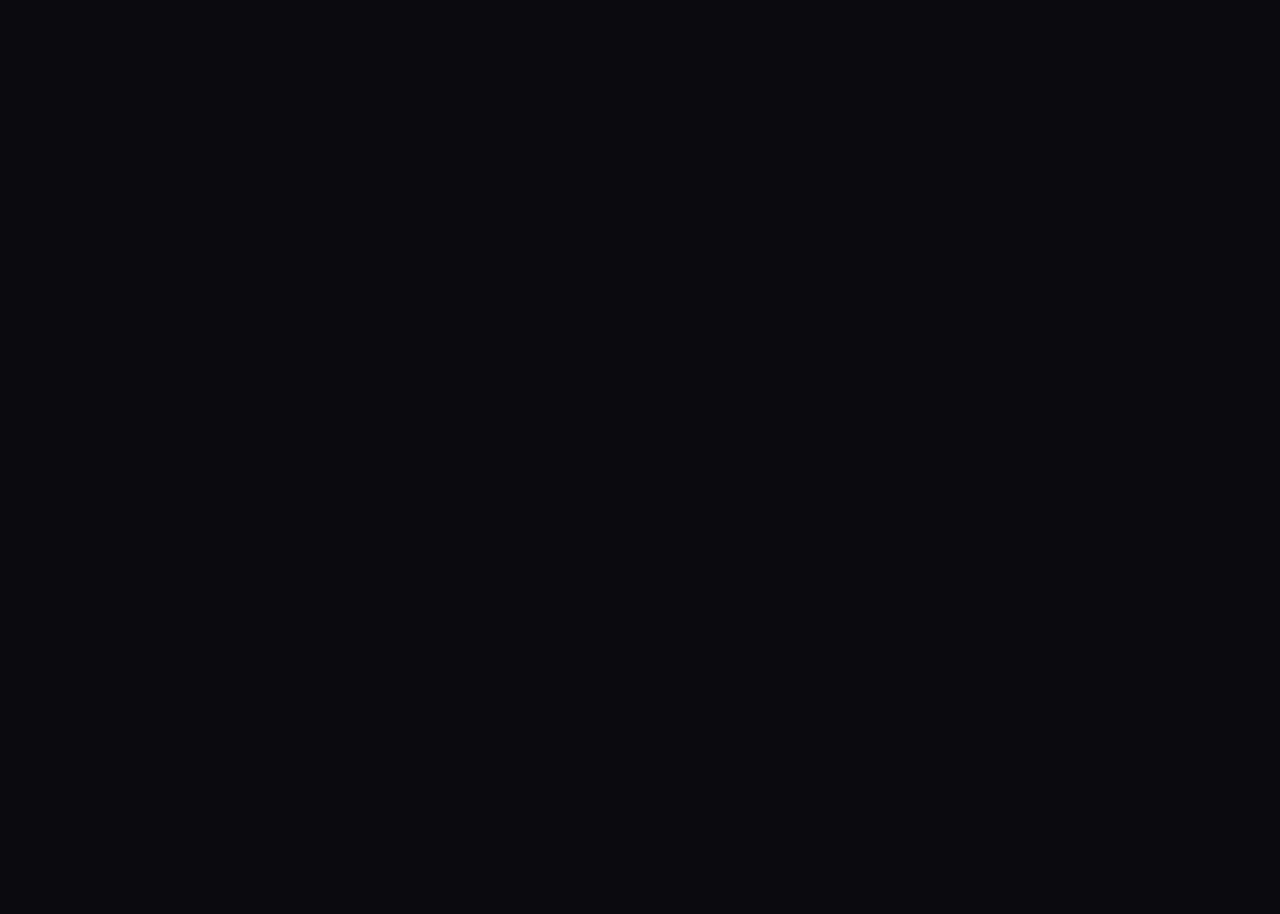
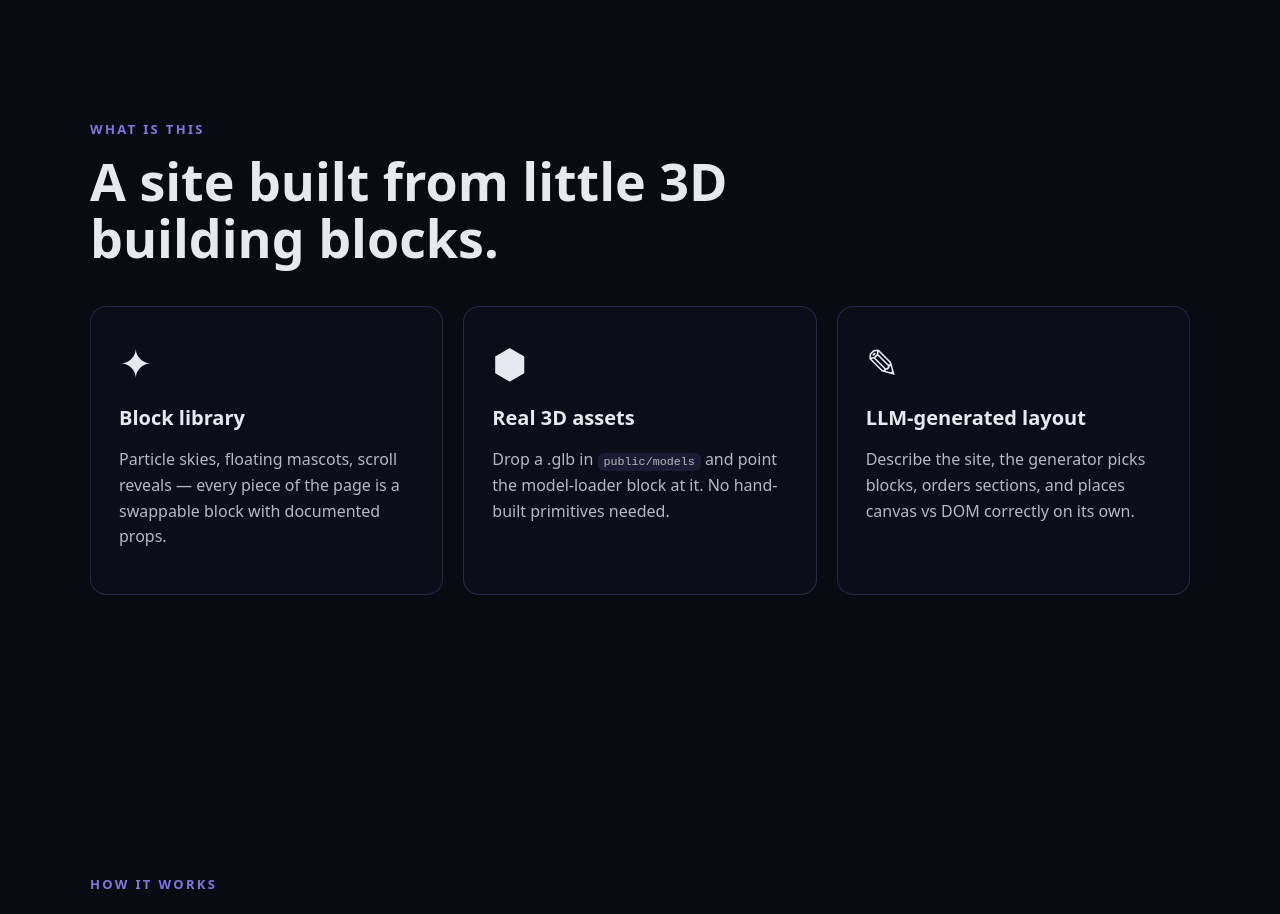
Before and after one commit to Jjjewell1/jj.jewellcore.com, a React (Vite) app: page / in a window 1280 px wide. Shown: the part 820-1734 px from the top of the page. Before the commit the page ends 800 px from the top, so only its background shows below. Built offline with nearby package versions, Linux system fonts and the light colour scheme.

Commit message:
Add scrollable features content below particle hero

```diff
--- a/generated/App.jsx
+++ b/generated/App.jsx
@@ -1,21 +1,149 @@
 // AUTO-GENERATED by generator/generate.mjs — prompt was:
-// "a hero with ambient particles and a floating mascot sphere"
+// "a hero with ambient particles and a floating mascot, then a features
+// section people scroll down to"
 import { Canvas } from "@react-three/fiber";
 import ParticleBackground from "../src/blocks/particle-background/ParticleBackground.jsx";
 import FloatingIcon from "../src/blocks/floating-icon/FloatingIcon.jsx";
 import ScrollRevealSection from "../src/blocks/scroll-reveal-section/ScrollRevealSection.jsx";
 
+const S = {
+  section: {
+    width: "100%",
+    maxWidth: "1100px",
+    margin: "0 auto",
+    padding: "140px 24px",
+  },
+  eyebrow: {
+    fontSize: "13px",
+    letterSpacing: "0.18em",
+    textTransform: "uppercase",
+    color: "#7f77dd",
+    fontWeight: 600,
+  },
+  h2: {
+    fontSize: "clamp(30px, 5vw, 52px)",
+    fontWeight: 700,
+    margin: "14px 0 40px",
+    lineHeight: 1.1,
+  },
+  grid: {
+    display: "grid",
+    gridTemplateColumns: "repeat(auto-fit, minmax(260px, 1fr))",
+    gap: "20px",
+  },
+  card: {
+    background: "rgba(16,16,28,0.72)",
+    border: "1px solid rgba(127,119,221,0.25)",
+    borderRadius: "16px",
+    padding: "28px",
+    backdropFilter: "blur(10px)",
+    transition: "transform .25s ease, border-color .25s ease",
+  },
+  code: {
+    background: "rgba(127,119,221,0.18)",
+    padding: "2px 6px",
+    borderRadius: "6px",
+    fontSize: "0.9em",
+  },
+};
+
+// Content lives behind a solid/bordered panel so it stays readable over
+// the fixed particle canvas. Sections are taller than the viewport so
+// the page scrolls below the hero.
 export default function App() {
   return (
     <>
       <div style={{ width: "100vw", height: "100vh", position: "fixed", inset: 0, zIndex: 0 }}>
         <Canvas camera={{ position: [0, 0, 6] }}>
-      <ParticleBackground  />
-      <FloatingIcon rimColor={"#7f77dd"} />
+          <ParticleBackground />
+          <FloatingIcon rimColor={"#7f77dd"} />
         </Canvas>
       </div>
       <div style={{ position: "relative", zIndex: 1 }}>
-      <ScrollRevealSection direction={"up"} />
+        <main
+          style={{
+            minHeight: "180vh",
+            paddingTop: "100vh",
+            background:
+              "linear-gradient(180deg, rgba(10,10,18,0) 0%, rgba(10,10,18,0.92) 26%, #0a0a12 38%)",
+            color: "#e8e8f0",
+            fontFamily: "system-ui, -apple-system, Segoe UI, Roboto, sans-serif",
+          }}
+        >
+          <ScrollRevealSection>
+            <section style={S.section}>
+              <div style={S.eyebrow}>What is this</div>
+              <h2 style={S.h2}>
+                A site built from little 3D
+                <br />
+                building blocks.
+              </h2>
+              <div style={S.grid}>
+                <div style={S.card}>
+                  <div style={{ fontSize: "40px" }}>✦</div>
+                  <h3 style={{ fontSize: "20px", margin: "14px 0 8px" }}>Block library</h3>
+                  <p style={{ opacity: 0.78, lineHeight: 1.6 }}>
+                    Particle skies, floating mascots, scroll reveals — every piece of the page is a
+                    swappable block with documented props.
+                  </p>
+                </div>
+                <div style={S.card}>
+                  <div style={{ fontSize: "40px" }}>⬢</div>
+                  <h3 style={{ fontSize: "20px", margin: "14px 0 8px" }}>Real 3D assets</h3>
+                  <p style={{ opacity: 0.78, lineHeight: 1.6 }}>
+                    Drop a .glb in <code style={S.code}>public/models</code> and point the model-loader
+                    block at it. No hand-built primitives needed.
+                  </p>
+                </div>
+                <div style={S.card}>
+                  <div style={{ fontSize: "40px" }}>✎</div>
+                  <h3 style={{ fontSize: "20px", margin: "14px 0 8px" }}>LLM-generated layout</h3>
+                  <p style={{ opacity: 0.78, lineHeight: 1.6 }}>
+                    Describe the site, the generator picks blocks, orders sections, and places canvas
+                    vs&nbsp;DOM correctly on its own.
+                  </p>
+                </div>
+              </div>
+            </section>
+          </ScrollRevealSection>
+
+          <ScrollRevealSection direction="left">
+            <section style={S.section}>
+              <div style={S.eyebrow}>How it works</div>
+              <h2 style={S.h2}>
+                One prompt, a full
+                <br />
+                3D landing page.
+              </h2>
+              <div
+                style={{
+                  background: "rgba(16,16,28,0.72)",
+                  border: "1px solid rgba(127,119,221,0.25)",
+                  borderRadius: "16px",
+                  padding: "28px",
+                }}
+              >
+                <ol style={{ margin: 0, paddingLeft: "20px", opacity: 0.85, lineHeight: 2 }}>
+                  <li>Write a short brief: &ldquo;a hero with particles and a floating model, plus a features section&rdquo;.</li>
+                  <li>The generator plans sections from the block catalog (LLM or heuristic fallback).</li>
+                  <li>Each block renders to its <code style={S.code}>renderTarget</code> — canvas or DOM.</li>
+                  <li>Push to <code style={S.code}>master</code>; Coolify rebuilds automatically.</li>
+                </ol>
+              </div>
+            </section>
+          </ScrollRevealSection>
+
+          <ScrollRevealSection direction="right">
+            <section style={{ ...S.section, textAlign: "center" }}>
+              <div style={S.eyebrow}>Get started</div>
+              <h2 style={{ ...S.h2, marginBottom: "24px" }}>Ready to build your own.</h2>
+              <p style={{ opacity: 0.78, maxWidth: "560px", margin: "0 auto 36px", lineHeight: 1.7 }}>
+                Extend the block library, point the generator at a new idea, and ship to the same
+                pipeline — the scene keeps scrolling from here.
+              </p>
+            </section>
+          </ScrollRevealSection>
+        </main>
       </div>
     </>
   );
```
